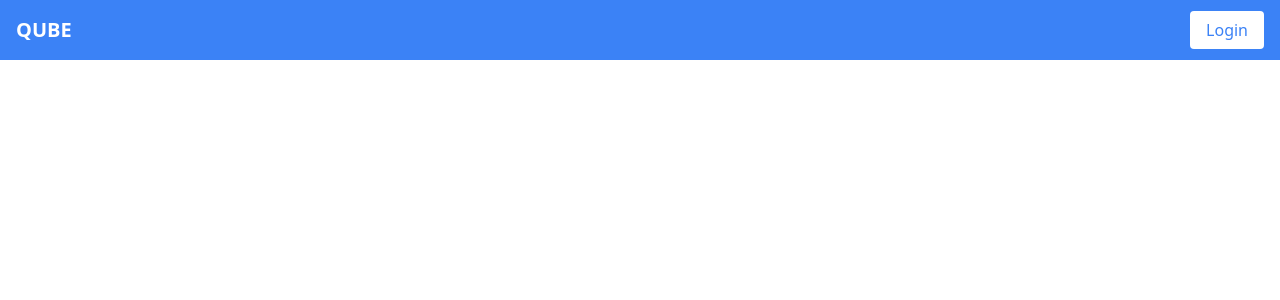
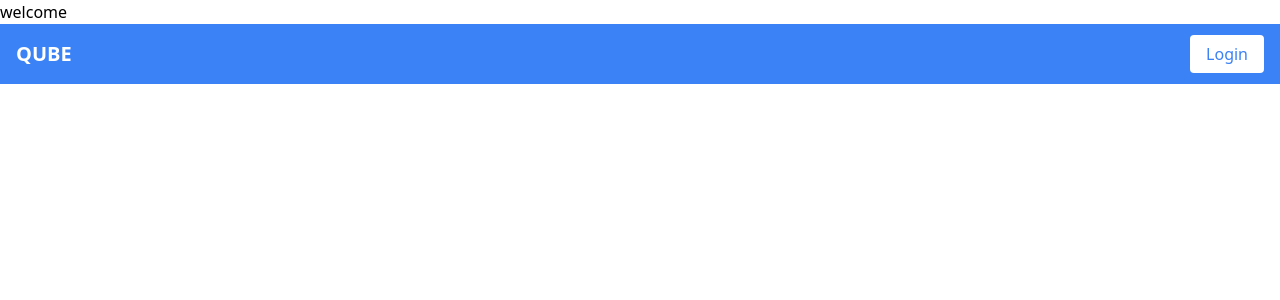
Before and after one commit to TheSushantKumbhar/QUBE, a Flask app: page / in a window 1280 px wide. Shown: the top 300 px of the page. Run offline with Flask 3, Linux system fonts and the light colour scheme; some libraries are stand-ins or nearby versions.

Commit message:
Update index.html

```diff
--- a/templates/index.html
+++ b/templates/index.html
@@ -5,6 +5,7 @@
     <script src="https://cdn.tailwindcss.com"></script>
 </head>
 <body>
+    <h1>welcome</h1>
     <nav class="bg-blue-500 text-white p-4 flex justify-between items-center">
         <div class="text-xl font-bold">QUBE</div>
         <div>
```
